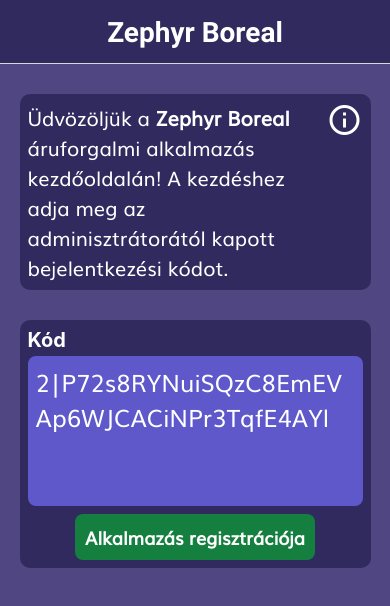
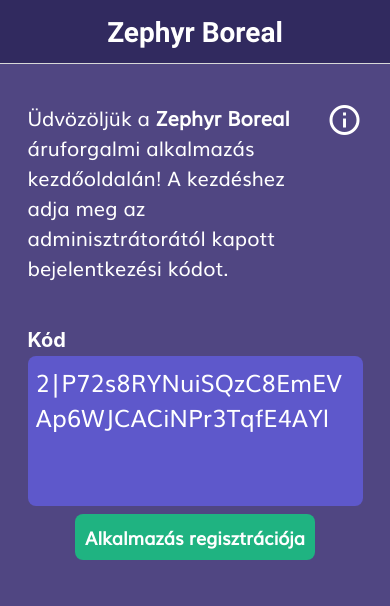
Before and after one commit to Seevrus/zephyrcohu-aru, a React Native app: screen /RegisterDevice in a window 390 px wide. Shown: the top 606 px of the page. Built offline with nearby package versions, Linux system fonts and the light colour scheme.

Commit message:
FE: enabled android_ripple

```diff
--- a/App.tsx
+++ b/App.tsx
@@ -45,7 +45,7 @@ function Main() {
         <Stack.Navigator
           screenOptions={{
             headerStyle: {
-              backgroundColor: colors.purple800,
+              backgroundColor: colors.neutral,
             },
             headerTitleAlign: 'center',
             headerTitleStyle: {
--- a/react_native/components/Tile.tsx
+++ b/react_native/components/Tile.tsx
@@ -13,10 +13,16 @@ type TileProps = {
 
 export default function Tile({ title, Icon, variant }: TileProps) {
   const tileColors = {
-    ok: colors.green600,
-    warning: colors.yellow800,
-    neutral: colors.purple800,
-    disabled: colors.gray500,
+    ok: colors.ok,
+    warning: colors.warning,
+    neutral: colors.neutral,
+    disabled: colors.disabled,
+  };
+
+  const rippleColors = {
+    ok: colors.okRipple,
+    warning: colors.warningRipple,
+    neutral: colors.neutralRipple,
   };
 
   const tileStyle = {
@@ -26,8 +32,11 @@ export default function Tile({ title, Icon, variant }: TileProps) {
   return (
     <View style={styles.container}>
       <Pressable
-        style={({ pressed }) => [styles.tile, tileStyle, pressed && styles.tilePressed]}
+        style={[styles.tile, tileStyle]}
         disabled={variant === 'disabled'}
+        android_ripple={{
+          color: rippleColors[variant],
+        }}
       >
         <View style={styles.titleContainer}>
           <Text style={styles.title}>{title}</Text>
@@ -55,9 +64,6 @@ const styles = StyleSheet.create({
     paddingTop: 20,
     borderRadius: 10,
   },
-  tilePressed: {
-    opacity: 0.75,
-  },
   titleContainer: {
     flex: 1,
     alignItems: 'center',
--- a/react_native/components/info-cards/ErrorCard.tsx
+++ b/react_native/components/info-cards/ErrorCard.tsx
@@ -26,7 +26,7 @@ const styles = StyleSheet.create({
   card: {
     flexDirection: 'row-reverse',
     marginHorizontal: '5%',
-    backgroundColor: colors.red600,
+    backgroundColor: colors.error,
     borderRadius: 10,
   },
   icon: {
--- a/react_native/components/info-cards/TextCard.tsx
+++ b/react_native/components/info-cards/TextCard.tsx
@@ -26,7 +26,7 @@ const styles = StyleSheet.create({
   card: {
     flexDirection: 'row-reverse',
     marginHorizontal: '5%',
-    backgroundColor: colors.purple800,
+    backgroundColor: colors.neutralTile,
     borderRadius: 10,
   },
   icon: {
--- a/react_native/components/ui/Input.tsx
+++ b/react_native/components/ui/Input.tsx
@@ -36,7 +36,7 @@ const styles = StyleSheet.create({
   input: {
     padding: 8,
     borderRadius: 8,
-    backgroundColor: colors.purple300,
+    backgroundColor: colors.input,
     color: 'white',
     fontSize: 24,
     fontFamily: 'Muli',
--- a/react_native/components/ui/buttons/Button.tsx
+++ b/react_native/components/ui/buttons/Button.tsx
@@ -16,22 +16,28 @@ const defaultProps = {
 
 export default function Button({ variant, onPress, children }: ButtonProps) {
   const buttonVariants = {
-    neutral: colors.purple500,
-    ok: colors.green600,
-    error: colors.red600,
-    disabled: colors.gray500,
+    neutral: colors.neutral,
+    ok: colors.ok,
+    error: colors.error,
+    disabled: colors.disabled,
   };
 
   const buttonBackgroundStyle = {
     backgroundColor: buttonVariants[variant],
   };
 
+  const rippleColors = {
+    neutral: colors.neutralRipple,
+    ok: colors.okRipple,
+    error: colors.errorRipple,
+  };
+
   return (
     <View>
       <Pressable
-        style={({ pressed }) => pressed && styles.pressed}
         disabled={variant === 'disabled'}
         onPress={onPress}
+        android_ripple={{ color: rippleColors[variant] }}
       >
         <View style={[styles.button, buttonBackgroundStyle]}>
           <Text style={styles.buttonText}>{children}</Text>
--- a/react_native/constants/colors.ts
+++ b/react_native/constants/colors.ts
@@ -3,18 +3,22 @@ const colors = {
   blue400: '#2E93EF',
   gray200: '#DADEED',
   gray400: '#A0A7AA',
-  gray500: '#767676',
+  disabled: '#767676',
   gray800: '#4E4E4E',
-  green500: '#1FB381',
+  ok: '#1FB381',
+  okRipple: '#1b966d',
   green600: '#157f40',
   magenta700: '#A951F3',
-  purple300: '#5e58cb',
-  purple500: '#504682',
-  purple800: '#312A5F',
+  input: '#5e58cb',
+  background: '#504682',
+  neutral: '#312A5F',
+  neutralRipple: '#3325a5',
   red300: '#F05F70',
-  red600: '#D11533',
+  error: '#D11533',
+  errorRipple: '#ff0000',
   yellow600: '#ffc107',
-  yellow800: '#b38247',
+  warning: '#ffb000',
+  warningRipple: 'ff8a00',
 };
 
 export default colors;
--- a/react_native/screens/Index.tsx
+++ b/react_native/screens/Index.tsx
@@ -39,7 +39,7 @@ const TILES: TileT[] = [
     id: 't3',
     title: 'Kör zárása',
     icon: EndErrandLogo,
-    variant: 'ok',
+    variant: 'neutral',
   },
 ];
 
@@ -63,6 +63,6 @@ export default function Index() {
 const styles = StyleSheet.create({
   container: {
     flex: 1,
-    backgroundColor: colors.purple500,
+    backgroundColor: colors.background,
   },
 });
--- a/react_native/screens/startup/RegisterDevice.tsx
+++ b/react_native/screens/startup/RegisterDevice.tsx
@@ -102,7 +102,7 @@ export default function RegisterDevice({ navigation }: RegisterDeviceProps) {
 const styles = StyleSheet.create({
   container: {
     flex: 1,
-    backgroundColor: colors.purple500,
+    backgroundColor: colors.background,
   },
   welcome: {
     marginVertical: 30,
@@ -116,7 +116,7 @@ const styles = StyleSheet.create({
   form: {
     marginHorizontal: '5%',
     padding: 8,
-    backgroundColor: colors.purple800,
+    backgroundColor: colors.neutralTile,
     borderRadius: 10,
   },
   buttonContainer: {
```
